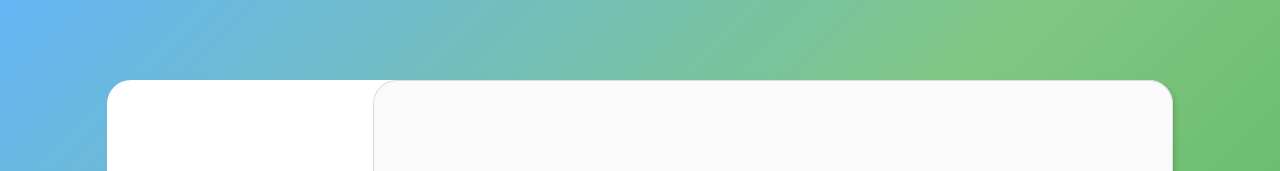
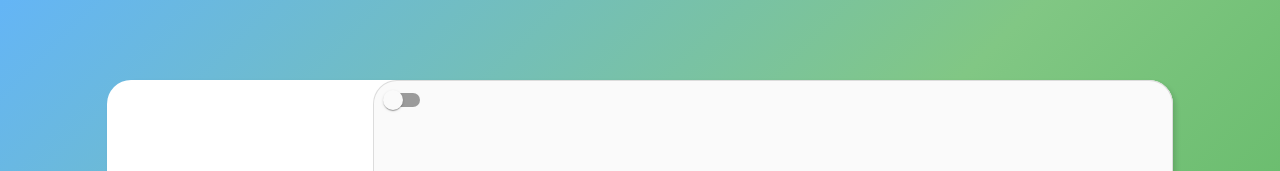
Before and after one commit to Prateeksrt/Prateeksrt.github.io, a React app: page / in a window 1280 px wide. Shown: the top 171 px of the page. Built offline with nearby package versions, Linux system fonts and the light colour scheme.

Commit message:
Added light and dark theme switch

```diff
--- a/src/components/App.jsx
+++ b/src/components/App.jsx
@@ -1,6 +1,37 @@
-import React from 'react';
+import React, { useState } from 'react';
+import Grid from '@material-ui/core/Grid';
 import { MainContainer } from './MainContainer';
+import { ThemeProvider } from '@material-ui/styles';
+import { useTheme, makeStyles, createMuiTheme } from '@material-ui/core/styles';
 
-const App = () => (<MainContainer />);
+const styles = theme => makeStyles({
+    appBody: {
+        height: '100%',
+        width: '100%',
+        background: `linear-gradient(135deg,  ${theme.palette.info.light}, ${theme.palette.success.light} 50%, ${theme.palette.success.main})`,
+    },
+});
+
+const createTheme = type => createMuiTheme({
+    palette: {
+        type: type,
+    },
+});
+
+const AppBody = () => {
+    const [themeType, setThemeType] = useState('light');
+    const classes = styles(useTheme())();
+    const newTheme = createTheme(themeType);
+
+    return (
+        <Grid container className={classes.appBody} justify="center" alignItems="center">
+            <ThemeProvider theme={newTheme}>
+                <MainContainer onThemeChange={setThemeType}/>
+            </ThemeProvider>
+        </Grid>
+    );
+};
+
+const App = () => (<AppBody />);
 
 export default App;
--- a/src/components/ContentArea.jsx
+++ b/src/components/ContentArea.jsx
@@ -1,5 +1,5 @@
-import React from 'react';
-import { makeStyles, useTheme } from '@material-ui/core';
+import React, { useState } from 'react';
+import { makeStyles, useTheme, Switch } from '@material-ui/core';
 
 const styles = theme => makeStyles({
     contentAreaContainer: {
@@ -12,10 +12,19 @@ const styles = theme => makeStyles({
     }
 });
 
-export const ContentArea = () => {
+// eslint-disable-next-line react/prop-types
+export const ContentArea = ({ onThemeChange }) => {
+    const [checked, setChecked] = useState(false);
+    console.log(checked);
     const theme = useTheme();
     const classes = styles(theme)();
+    const handleChange = (v) => {
+        setChecked(v.target.checked);
+        onThemeChange(v.target.checked ? 'dark' : 'light');
+    };
     return (
-        <div className={classes.contentAreaContainer}></div>
+        <div className={classes.contentAreaContainer}>
+            <Switch checked={checked} onChange={handleChange} color="primary"/>
+        </div>
     );
 };
--- a/src/components/MainContainer.jsx
+++ b/src/components/MainContainer.jsx
@@ -5,11 +5,6 @@ import Grid from '@material-ui/core/Grid';
 import { useTheme, makeStyles } from '@material-ui/core/styles';
 
 const styles = theme => makeStyles({
-    appBody: {
-        height: '100%',
-        width: '100%',
-        background: `linear-gradient(135deg,  ${theme.palette.info.light}, ${theme.palette.success.light} 50%, ${theme.palette.success.main})`,
-    },
     profileContainer: {
         height: '30%',
         [theme.breakpoints.up('md')]: {
@@ -33,18 +28,17 @@ const styles = theme => makeStyles({
     }
 });
 
-export const MainContainer = () => {
+// eslint-disable-next-line react/prop-types
+export const MainContainer = ({ onThemeChange }) => {
     const theme = useTheme();
     const classes = styles(theme)();
     return (
-        <Grid container className={classes.appBody} justify="center" alignItems="center">
-            <Grid container item xs={12} md={11} lg={10} className={classes.app} direction={'row'} >
-                <Grid item xs={12} md={3} className={classes.profileContainer}>
-                    <ProfileArea />
-                </Grid>
-                <Grid item xs={12} md={9} className={classes.contentContainer}>
-                    <ContentArea />
-                </Grid>
+        <Grid container item xs={12} md={11} lg={10} className={classes.app} direction={'row'} >
+            <Grid item xs={12} md={3} className={classes.profileContainer}>
+                <ProfileArea />
+            </Grid>
+            <Grid item xs={12} md={9} className={classes.contentContainer}>
+                <ContentArea onThemeChange={onThemeChange}/>
             </Grid>
         </Grid>
     );
```
